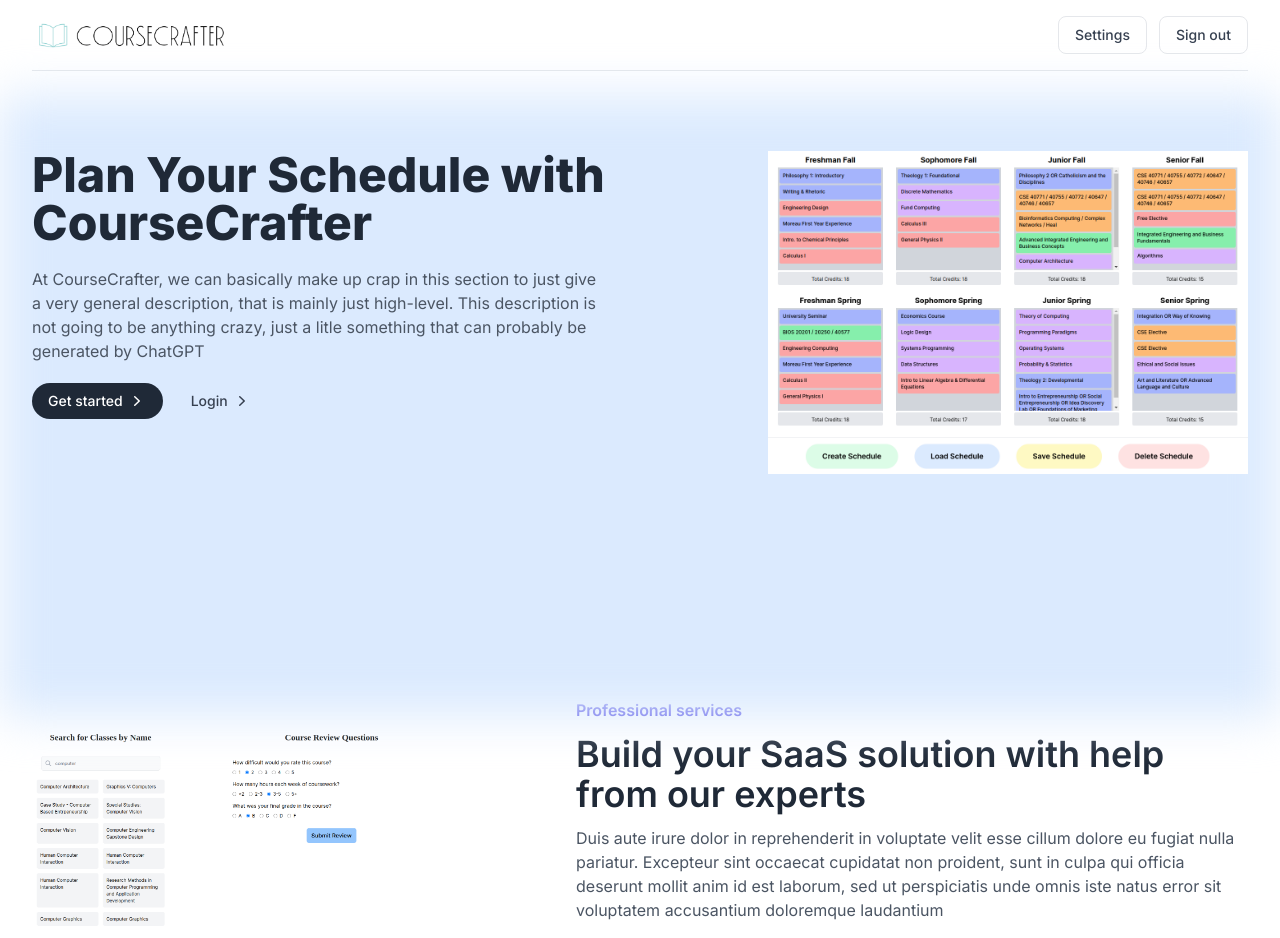
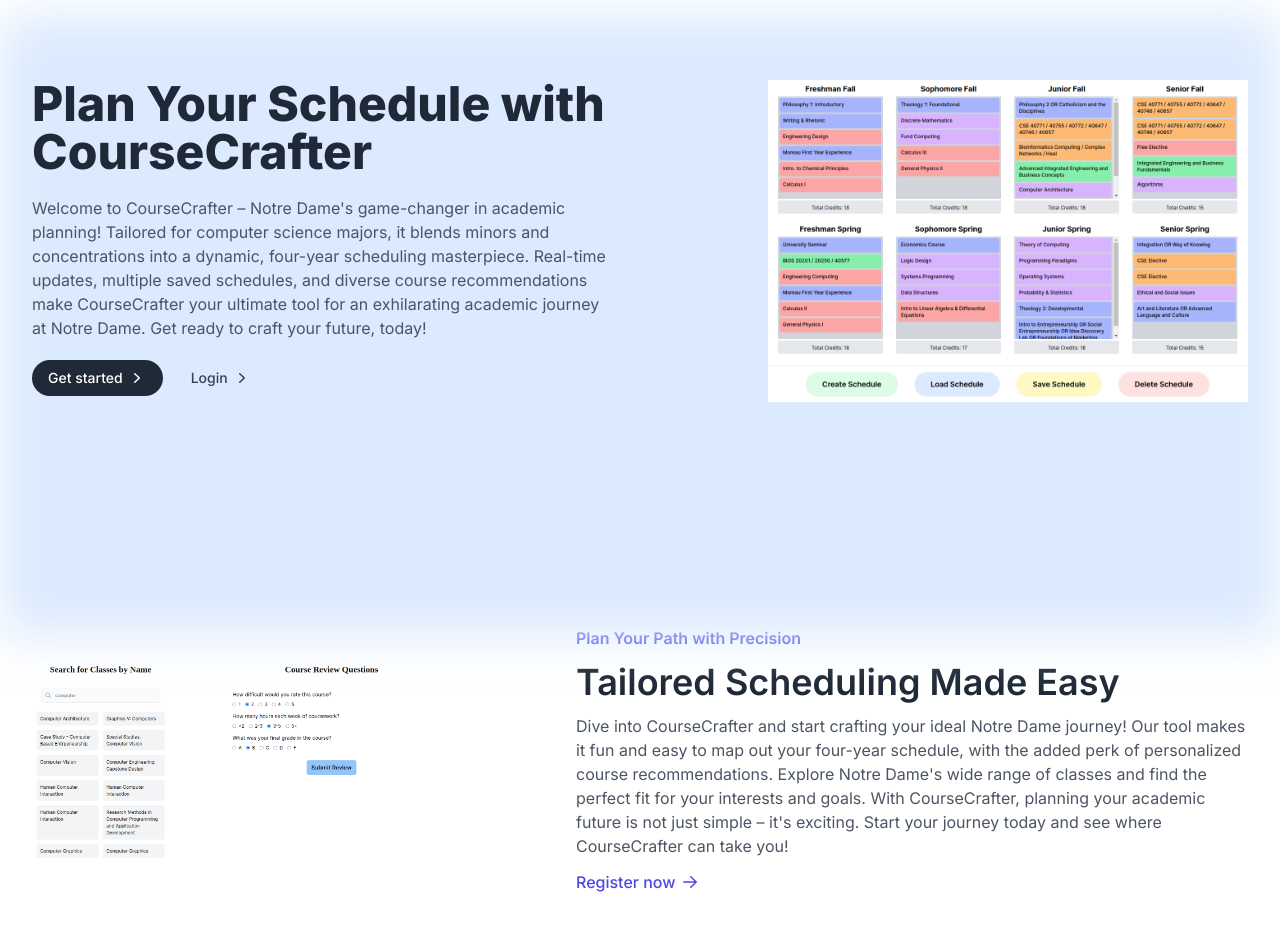
Before and after one commit to johnflanagan827/course-crafter-frontend, a Next.js app: page / in a window 1280 px wide. Shown: the top 938 px of the page. Built offline with nearby package versions, Linux system fonts and the light colour scheme.

Commit message:
fixed some bugs, etc

```diff
--- a/app/(site)/dashboard/page.tsx
+++ b/app/(site)/dashboard/page.tsx
@@ -43,9 +43,11 @@
         <div>
             <Header pageName={pageTitle} />
             <h1 className='text-5xl font-bold flex justify-center mb-4 mt-4' style={headingStyle}>Welcome to Course Crafter</h1>
-            <p style={{ textAlign: 'center', marginTop: '50px' }}>
-                Course Crafter is the ultimate platform where students can effortlessly search for classes by name, receive personalized class ratings, and efficiently devise a comprehensive four-year schedule plan. Dive in and simplify your academic journey today!
-            </p>
+            <div className="flex justify-center">
+                <p className="max-w-6xl" style={{ textAlign: 'center', marginTop: '50px' }}>
+                    Course Crafter is the ultimate platform where students can effortlessly search for classes by name, receive personalized class ratings, and efficiently devise a comprehensive four-year schedule plan. Dive in and simplify your academic journey today!
+                </p>
+            </div>
             <div style={{ display: 'flex', justifyContent: 'center', marginTop: '50px' }}>
                 <a href={`${FRONTEND_URL}/search`} className="block px-8 py-6 text-center text-black duration-150 font-medium bg-blue-300 rounded-lg hover:bg-blue-500 active:bg-blue-700 md:text-xl" style={{ margin: '0 20px' }}>
                     Search
--- a/app/(site)/planner/components/CreateModal.jsx
+++ b/app/(site)/planner/components/CreateModal.jsx
@@ -1,7 +1,7 @@
 "use client"
 
 import React, { useState } from 'react';
-import { toast, ToastContainer } from 'react-toastify';
+import { toast } from 'react-toastify';
 
 export default function CreateModal({ setShowModal, setColumns, setScheduleName, setIsLoading, schedules, setSchedules }) {
     const BACKEND_URL = process.env.NEXT_PUBLIC_BACKEND_URL;
--- a/app/(site)/planner/components/GridItem.jsx
+++ b/app/(site)/planner/components/GridItem.jsx
@@ -26,7 +26,7 @@
                         <div
                             ref={provided.innerRef}
                             {...provided.droppableProps}
-                            className={`p-1 h-[296px] lg-planner:w-48 xl-planner:w-48 2xl-planner:w-56 w-64 overflow-y-auto overflow-x-hidden ${snapshot.isDraggingOver ? 'bg-blue-200' : 'bg-gray-200'} rounded`}
+                            className={`p-1 h-[296px] lg-planner:w-48 xl-planner:w-48 2xl-planner:w-56 w-64 overflow-y-auto overflow-x-hidden ${snapshot.isDraggingOver ? 'bg-blue-200' : 'bg-gray-300'} rounded`}
                         >
                             {column.items.map((item, index) => (
                                 <Draggable key={item.id} draggableId={item.id} index={index} isDragDisabled={item.isFixed}>
--- a/app/page.tsx
+++ b/app/page.tsx
@@ -65,8 +65,7 @@
 
     return (
         <div>
-            <Header pageName={""}/>
-            <div className="mt-24 absolute inset-0 blur-xl h-[620px] bg-blue-100"></div>
+            <div className="mt-4 absolute inset-0 blur-xl h-[620px] bg-blue-100"></div>
             <div className='relative'>
                     <div className='relative'>
                         <section>
@@ -77,7 +76,7 @@
                                     Plan Your Schedule with CourseCrafter
                                 </h1>
                                 <p>
-                                    At CourseCrafter, we can basically make up crap in this section to just give a very general description, that is mainly just high-level. This description is not going to be anything crazy, just a litle something that can probably be generated by ChatGPT
+                                    Welcome to CourseCrafter – Notre Dame's game-changer in academic planning! Tailored for computer science majors, it blends minors and concentrations into a dynamic, four-year scheduling masterpiece. Real-time updates, multiple saved schedules, and diverse course recommendations make CourseCrafter your ultimate tool for an exhilarating academic journey at Notre Dame. Get ready to craft your future, today!
                                 </p>
                                     <div className='flex items-center gap-x-3 sm:text-sm'>
                                         <a href="/register" className="flex items-center justify-center gap-x-1 py-2 px-4 text-white font-medium bg-gray-800 duration-150 hover:bg-gray-700 active:bg-gray-900 rounded-full md:inline-flex">
@@ -114,13 +113,13 @@
                         </div>
                         <div className="max-w-xl px-4 space-y-3 mt-6 sm:px-0 md:mt-0 lg:max-w-2xl">
                             <h3 className="text-indigo-600 font-semibold">
-                                Professional services
+                                Plan Your Path with Precision
                             </h3>
                             <p className="text-gray-800 text-3xl font-semibold sm:text-4xl">
-                                Build your SaaS solution with help from our experts
+                                Tailored Scheduling Made Easy
                             </p>
                             <p className="mt-3 text-gray-600">
-                                Duis aute irure dolor in reprehenderit in voluptate velit esse cillum dolore eu fugiat nulla pariatur. Excepteur sint occaecat cupidatat non proident, sunt in culpa qui officia deserunt mollit anim id est laborum, sed ut perspiciatis unde omnis iste natus error sit voluptatem accusantium doloremque laudantium
+                                Dive into CourseCrafter and start crafting your ideal Notre Dame journey! Our tool makes it fun and easy to map out your four-year schedule, with the added perk of personalized course recommendations. Explore Notre Dame's wide range of classes and find the perfect fit for your interests and goals. With CourseCrafter, planning your academic future is not just simple – it's exciting. Start your journey today and see where CourseCrafter can take you!
                             </p>
                             <a href="/register" className="inline-flex gap-x-1 items-center text-indigo-600 hover:text-indigo-500 duration-150 font-medium">
                                 Register now
```
Also changed, not shown: app/(site)/planner/page.jsx (+35 -20 lines).
